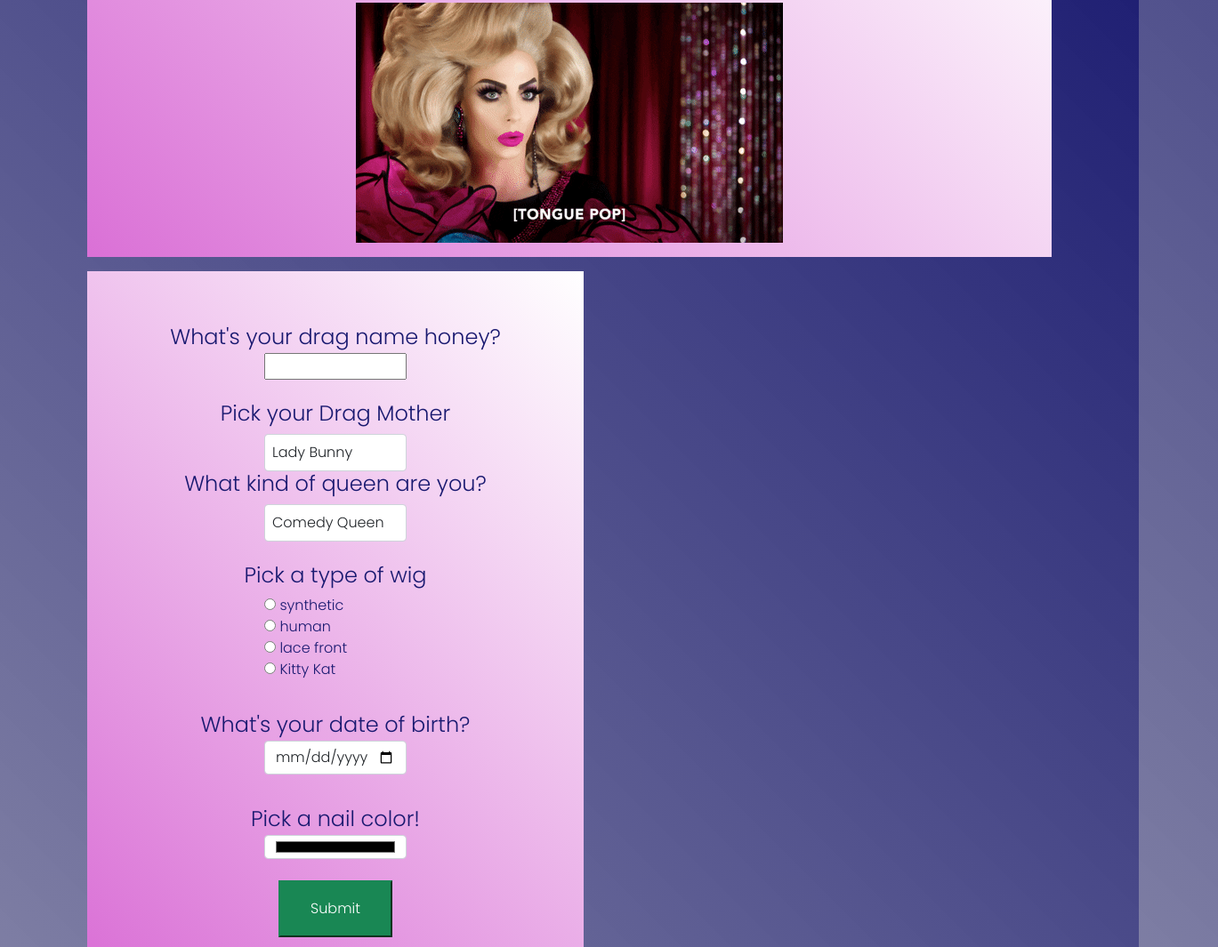
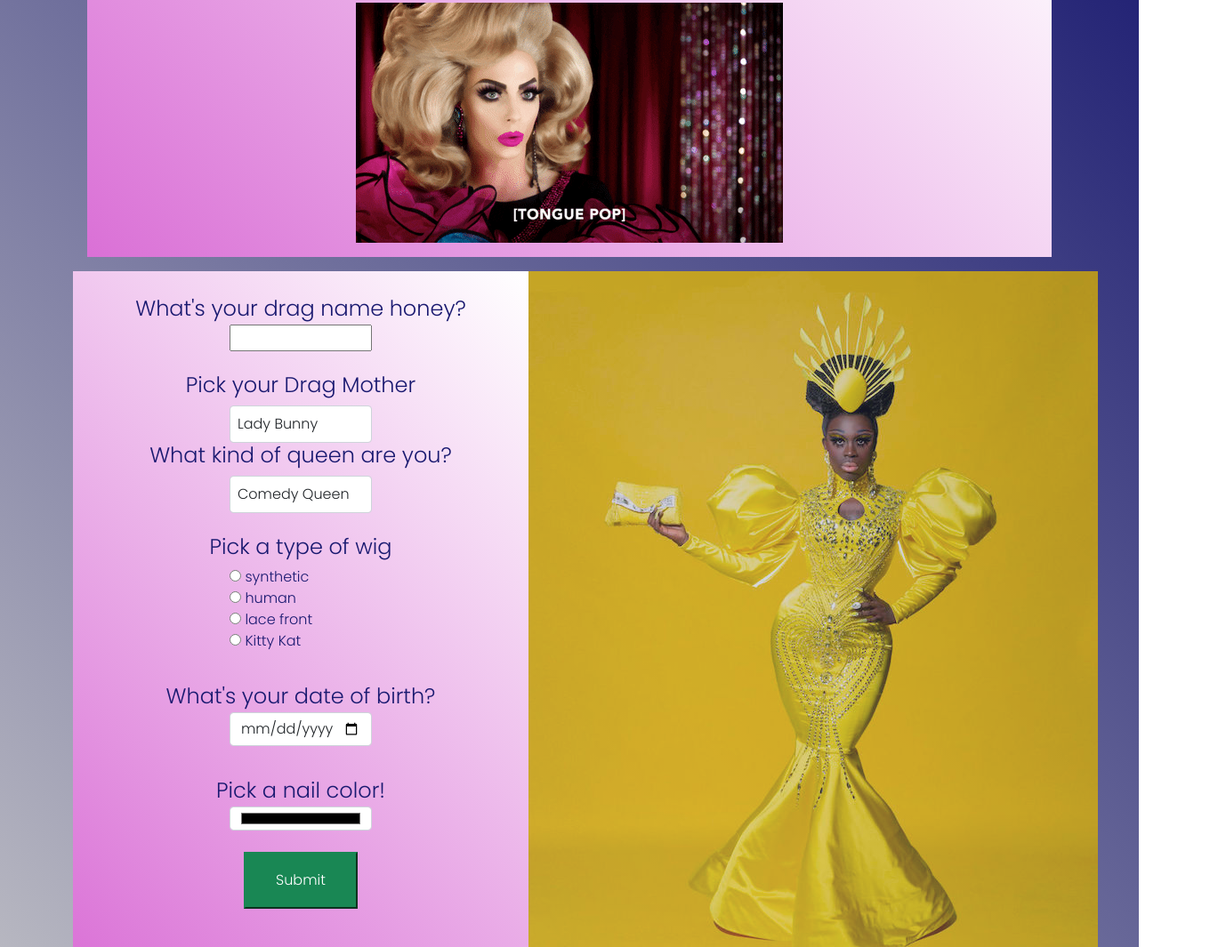
Before and after one commit to rbroadsword/lang-sug, a plain HTML site: page index.html in a window 1280 px wide. Shown: the part 173-1238 px from the top of the page at 89% size, 1369 px wide, since content can reach past the window. Drawn offline with Linux system fonts and the light colour scheme; a web font is replaced by a local one.

Commit message:
add section and display flex for quiz and bob image

```diff
--- a/css/styles.css
+++ b/css/styles.css
@@ -13,12 +13,15 @@ body {
   margin: 1rem;
   text-align: center;
 }
-
+.container1 {
+  display: flex;
+}
 .form-1 {
-  padding: 2rem;
-  margin: 1rem;
-  max-width: 50%;
+  min-width: 40vw;
   background-image: linear-gradient(45deg, orchid, white);
+}
+.bob {
+  opacity: 0.75;
 }
 
 .spacing {
--- a/index.html
+++ b/index.html
@@ -18,9 +18,10 @@
       <p>Answer the questions below about your drag persona to see which programming language you should learn next!</p>
       <img src="./img/giphy.gif" alt="tongue-pop">
     </div>
+    <section class="container1">
       <div class="form-1">
-      <form id="form-one row">
-        <div class="col">
+        <form id="form-one">
+          <div>
             <div class="form-group spacing">
               <label class="question" for="q1">What's your drag name honey?</label>
               <input type="text" class="answer">
@@ -80,12 +81,12 @@
           </form>
         </div>
       </div>
-    <div class="row">
-      <div class="col">
-        <img src="./img/615f22aa01992.image.jpg" alt="bob">
+      <div>
+        <div>
+          <img src="./img/bob.jpg" alt="bob" class="bob">
         </div>
       </div>
-
+    </section>
     <div id="lang-1">
       <h2>Java Script!</h2>
       <p>Lorem ipsum dolor sit amet consectetur adipisicing elit. Magni commodi reprehenderit earum quibusdam qui rem voluptas. Earum, corporis quae!</p>
```
Also changed, not shown: img/615f22aa01992.image.jpg (deleted), img/bob.jpg (added). Lines whose indentation alone changed are shown as unchanged.
